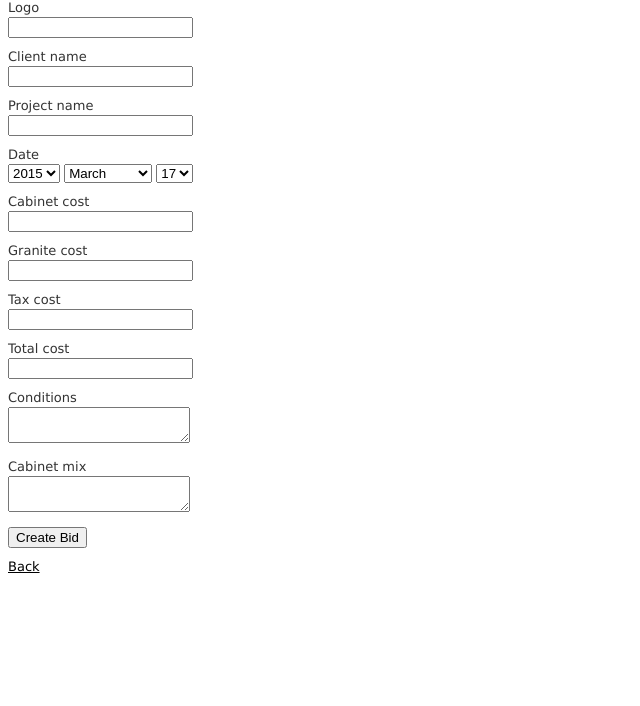
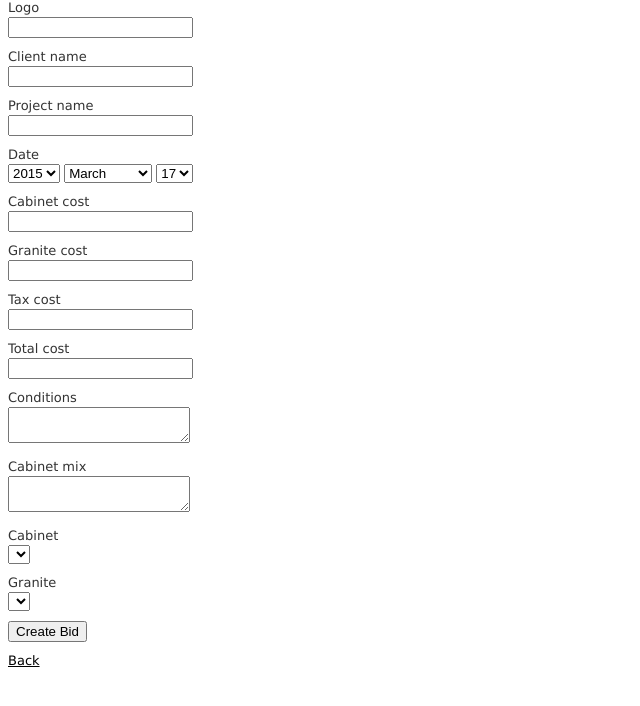
Before and after one commit to LesPorter/BidSheetPDF, a Rails app: page /bids/new in a window 1280 px wide. Shown: the part 54-760 px from the top of the page, without its empty margins (0-640 px from the left). Run offline with Rails 7, Linux system fonts and the light colour scheme; data that the repository does not hold is empty; style sheets or scripts are compiled from the project's sources; some libraries are stand-ins or nearby versions.

Commit message:
Forgot to tie granite and cabinets to bids in the model.

```diff
--- a/app/models/bid.rb
+++ b/app/models/bid.rb
@@ -1,2 +1,4 @@
 class Bid < ActiveRecord::Base
+  has_one :cabinets
+  has_one :granites
 end
--- a/app/models/cabinet.rb
+++ b/app/models/cabinet.rb
@@ -1,2 +1,3 @@
 class Cabinet < ActiveRecord::Base
+  has_many :bids
 end
--- a/app/models/granite.rb
+++ b/app/models/granite.rb
@@ -1,2 +1,3 @@
 class Granite < ActiveRecord::Base
+  has_many :bids
 end
--- a/app/views/bids/_form.html.erb
+++ b/app/views/bids/_form.html.erb
@@ -51,6 +51,14 @@
     <%= f.label :cabinet_mix %><br>
     <%= f.text_area :cabinet_mix %>
   </div>
+  <div class="field">
+    <%= f.label :cabinet_id %><br>
+    <%= f.collection_select :cabinet_id, Cabinet.all, :id, :name %>
+  </div>
+  <div class="field">
+    <%= f.label :granite_id %><br>
+    <%= f.collection_select :granite_id, Granite.all, :id, :name %>
+  </div>
   <div class="actions">
     <%= f.submit %>
   </div>
--- a/app/views/bids/index.html.erb
+++ b/app/views/bids/index.html.erb
@@ -1,4 +1,4 @@
-<h1>Listing bids</h1>
+<h1>Bids</h1>
 
 <table>
   <thead>
--- a/app/views/cabinets/index.html.erb
+++ b/app/views/cabinets/index.html.erb
@@ -1,4 +1,4 @@
-<h1>Listing cabinets</h1>
+<h1>Cabinet Styles</h1>
 
 <table>
   <thead>
@@ -26,4 +26,4 @@
 
 <br>
 
-<%= link_to 'New Cabinet', new_cabinet_path %>
+<%= link_to 'New Cabinet Style', new_cabinet_path %>
--- a/app/views/granites/index.html.erb
+++ b/app/views/granites/index.html.erb
@@ -1,4 +1,4 @@
-<h1>Listing granites</h1>
+<h1>Granite Styles</h1>
 
 <table>
   <thead>
@@ -24,4 +24,4 @@
 
 <br>
 
-<%= link_to 'New Granite', new_granite_path %>
+<%= link_to 'New Granite Style', new_granite_path %>
--- /dev/null
+++ b/db/migrate/20150317180020_add_cabinet_id_to_bids.rb
@@ -0,0 +1,5 @@
+class AddCabinetIdToBids < ActiveRecord::Migration
+  def change
+    add_column :bids, :cabinet_id, :integer
+  end
+end
--- /dev/null
+++ b/db/migrate/20150317180145_add_granite_id_to_bids.rb
@@ -0,0 +1,5 @@
+class AddGraniteIdToBids < ActiveRecord::Migration
+  def change
+    add_column :bids, :granite_id, :integer
+  end
+end
```
Also changed, not shown: db/schema.rb.
